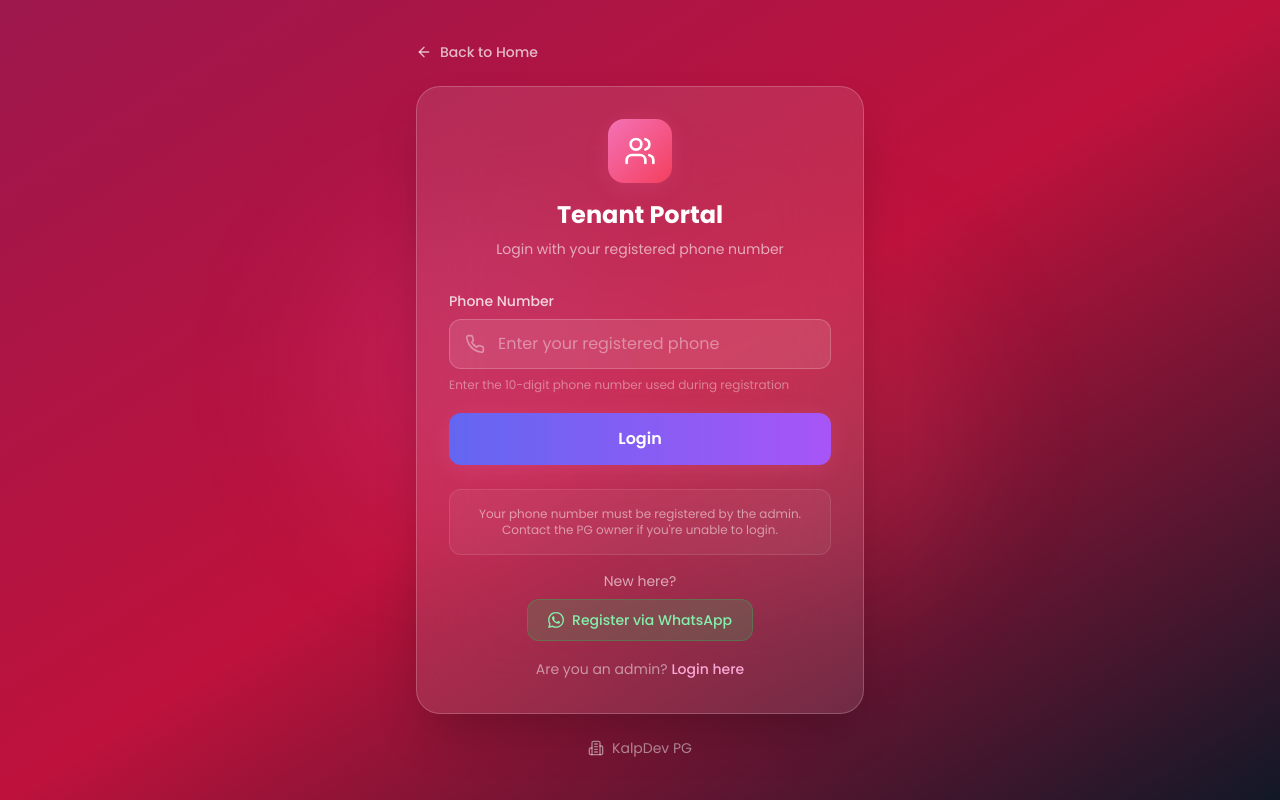
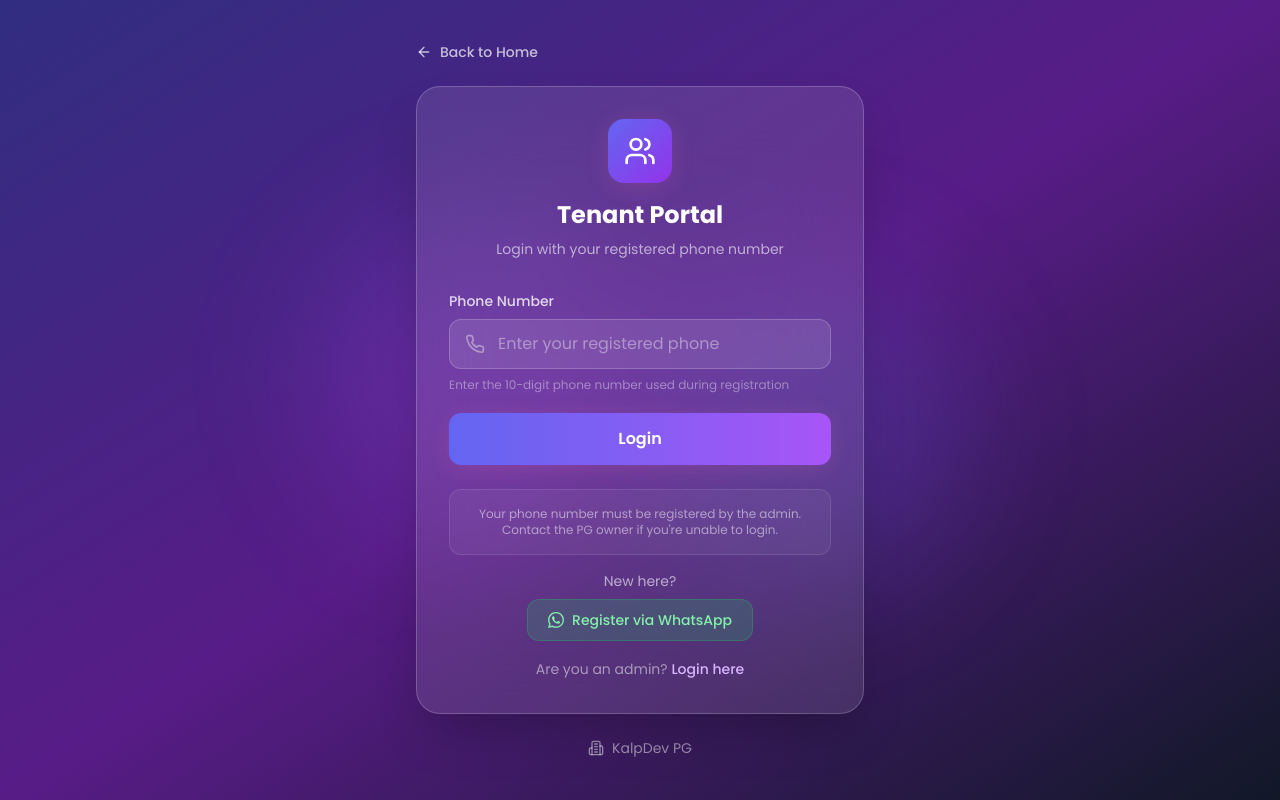
Before and after one commit to sjaiswal210-beep/kalpdevpgpune, a React (Vite) app: page /student/login in a window 1280 px wide. Built offline with nearby package versions, Linux system fonts and the light colour scheme; no server answers; the database is empty.

Commit message:
Revert login pages and tenant dashboard to original purple/indigo dark theme

```diff
--- a/src/pages/AdminLogin.jsx
+++ b/src/pages/AdminLogin.jsx
@@ -41,8 +41,8 @@ export default function AdminLogin() {
     <div className="min-h-screen font-poppins bg-gradient-to-br from-purple-900 via-indigo-900 to-gray-900 flex items-center justify-center p-4">
       {/* Background decoration */}
       <div className="absolute inset-0 overflow-hidden">
-        <div className="absolute top-1/4 left-1/4 w-96 h-96 bg-pink-500/20 rounded-full blur-3xl"></div>
-        <div className="absolute bottom-1/4 right-1/4 w-96 h-96 bg-rose-500/20 rounded-full blur-3xl"></div>
+        <div className="absolute top-1/4 left-1/4 w-96 h-96 bg-purple-500/20 rounded-full blur-3xl"></div>
+        <div className="absolute bottom-1/4 right-1/4 w-96 h-96 bg-indigo-500/20 rounded-full blur-3xl"></div>
       </div>
 
       <motion.div
@@ -60,7 +60,7 @@ export default function AdminLogin() {
         <div className="bg-white/10 backdrop-blur-2xl border border-white/20 rounded-3xl p-8 shadow-2xl">
           {/* Header */}
           <div className="text-center mb-8">
-            <div className="w-16 h-16 mx-auto rounded-2xl bg-gradient-to-br from-pink-500 to-indigo-600 flex items-center justify-center mb-4 shadow-premium">
+            <div className="w-16 h-16 mx-auto rounded-2xl bg-gradient-to-br from-purple-500 to-indigo-600 flex items-center justify-center mb-4 shadow-premium">
               <Shield className="w-8 h-8 text-white" />
             </div>
             <h1 className="text-2xl font-bold text-white mb-2">Admin Portal</h1>
@@ -115,7 +115,7 @@ export default function AdminLogin() {
             <button
               type="submit"
               disabled={loading}
-              className="w-full py-3.5 bg-gradient-to-r from-pink-400 to-rose-400 text-white font-semibold rounded-xl hover:from-purple-600 hover:to-indigo-600 transition-all shadow-premium disabled:opacity-50 disabled:cursor-not-allowed"
+              className="w-full py-3.5 bg-gradient-to-r from-purple-500 to-indigo-500 text-white font-semibold rounded-xl hover:from-purple-600 hover:to-indigo-600 transition-all shadow-premium disabled:opacity-50 disabled:cursor-not-allowed"
             >
               {loading ? (
                 <span className="flex items-center justify-center gap-2">
--- a/src/pages/StudentDashboard.jsx
+++ b/src/pages/StudentDashboard.jsx
@@ -70,7 +70,7 @@ export default function StudentDashboard() {
       <header className="sticky top-0 z-50 bg-white/80 dark:bg-gray-800/80 backdrop-blur-xl border-b border-gray-100 dark:border-gray-700">
         <div className="max-w-5xl mx-auto px-4 py-4 flex items-center justify-between">
           <div className="flex items-center gap-3">
-            <div className="w-10 h-10 rounded-xl bg-gradient-to-br from-pink-400 to-rose-400 flex items-center justify-center">
+            <div className="w-10 h-10 rounded-xl bg-gradient-to-br from-purple-600 to-indigo-600 flex items-center justify-center">
               <Building2 className="w-5 h-5 text-white" />
             </div>
             <div>
@@ -101,7 +101,7 @@ export default function StudentDashboard() {
         <motion.div
           initial={{ opacity: 0, y: 20 }}
           animate={{ opacity: 1, y: 0 }}
-          className="bg-gradient-to-r from-pink-400 to-rose-400 rounded-3xl p-8 mb-8 text-white relative overflow-hidden"
+          className="bg-gradient-to-r from-purple-600 to-indigo-600 rounded-3xl p-8 mb-8 text-white relative overflow-hidden"
         >
           <div className="absolute top-0 right-0 w-64 h-64 bg-white/10 rounded-full -translate-y-1/2 translate-x-1/2"></div>
           <div className="relative">
@@ -145,8 +145,8 @@ export default function StudentDashboard() {
               onClick={() => setActiveTab(tab.id)}
               className={`flex items-center gap-2 px-4 py-2.5 rounded-xl text-sm font-medium whitespace-nowrap transition-all ${
                 activeTab === tab.id
-                  ? 'bg-pink-400 text-white shadow-premium'
-                  : 'bg-white dark:bg-gray-800 text-gray-600 dark:text-gray-300 hover:bg-pink-50 dark:hover:bg-gray-700'
+                  ? 'bg-purple-600 text-white shadow-premium'
+                  : 'bg-white dark:bg-gray-800 text-gray-600 dark:text-gray-300 hover:bg-purple-50 dark:hover:bg-gray-700'
               }`}
             >
               <tab.icon className="w-4 h-4" />
@@ -167,7 +167,7 @@ export default function StudentDashboard() {
               {/* Personal Info */}
               <div className="bg-white dark:bg-gray-800 rounded-2xl p-6 shadow-card">
                 <h3 className="font-semibold text-gray-900 dark:text-white mb-4 flex items-center gap-2">
-                  <User className="w-5 h-5 text-pink-500" />
+                  <User className="w-5 h-5 text-purple-600" />
                   Personal Information
                 </h3>
                 <div className="space-y-4">
@@ -185,7 +185,7 @@ export default function StudentDashboard() {
               {/* Room Info */}
               <div className="bg-white dark:bg-gray-800 rounded-2xl p-6 shadow-card">
                 <h3 className="font-semibold text-gray-900 dark:text-white mb-4 flex items-center gap-2">
-                  <BedDouble className="w-5 h-5 text-pink-500" />
+                  <BedDouble className="w-5 h-5 text-purple-600" />
                   Room Details
                 </h3>
                 <div className="space-y-4">
@@ -213,7 +213,7 @@ export default function StudentDashboard() {
             <div className="bg-white dark:bg-gray-800 rounded-2xl shadow-card overflow-hidden">
               <div className="p-6 border-b border-gray-100 dark:border-gray-700">
                 <h3 className="font-semibold text-gray-900 dark:text-white flex items-center gap-2">
-                  <CreditCard className="w-5 h-5 text-pink-500" />
+                  <CreditCard className="w-5 h-5 text-purple-600" />
                   Rent Payment History
                 </h3>
               </div>
@@ -280,7 +280,7 @@ export default function StudentDashboard() {
                         <tr key={i} className="hover:bg-gray-50 dark:hover:bg-gray-700/50">
                           <td className="px-6 py-4 text-sm font-medium text-gray-900 dark:text-white">{r.month}</td>
                           <td className="px-6 py-4 text-sm text-gray-600 dark:text-gray-300">{formatCurrency(r.totalBill)}</td>
-                          <td className="px-6 py-4 text-sm font-semibold text-pink-500 dark:text-pink-400">{formatCurrency(r.perPersonAmount)}</td>
+                          <td className="px-6 py-4 text-sm font-semibold text-purple-600 dark:text-purple-400">{formatCurrency(r.perPersonAmount)}</td>
                           <td className="px-6 py-4 text-sm text-gray-600 dark:text-gray-300">{r.occupants}</td>
                         </tr>
                       ))}
@@ -295,7 +295,7 @@ export default function StudentDashboard() {
             <div className="bg-white dark:bg-gray-800 rounded-2xl shadow-card overflow-hidden">
               <div className="p-6 border-b border-gray-100 dark:border-gray-700">
                 <h3 className="font-semibold text-gray-900 dark:text-white flex items-center gap-2">
-                  <Bell className="w-5 h-5 text-pink-500" />
+                  <Bell className="w-5 h-5 text-purple-600" />
                   Notices & Announcements
                 </h3>
               </div>
--- a/src/pages/StudentLogin.jsx
+++ b/src/pages/StudentLogin.jsx
@@ -35,11 +35,11 @@ export default function StudentLogin() {
   };
 
   return (
-    <div className="min-h-screen font-poppins bg-gradient-to-br from-pink-800 via-rose-700 to-gray-900 flex items-center justify-center p-4">
+    <div className="min-h-screen font-poppins bg-gradient-to-br from-indigo-900 via-purple-900 to-gray-900 flex items-center justify-center p-4">
       {/* Background decoration */}
       <div className="absolute inset-0 overflow-hidden">
-        <div className="absolute top-1/3 right-1/4 w-80 h-80 bg-rose-500/20 rounded-full blur-3xl"></div>
-        <div className="absolute bottom-1/3 left-1/4 w-80 h-80 bg-pink-500/20 rounded-full blur-3xl"></div>
+        <div className="absolute top-1/3 right-1/4 w-80 h-80 bg-indigo-500/20 rounded-full blur-3xl"></div>
+        <div className="absolute bottom-1/3 left-1/4 w-80 h-80 bg-purple-500/20 rounded-full blur-3xl"></div>
       </div>
 
       <motion.div
@@ -57,7 +57,7 @@ export default function StudentLogin() {
         <div className="bg-white/10 backdrop-blur-2xl border border-white/20 rounded-3xl p-8 shadow-2xl">
           {/* Header */}
           <div className="text-center mb-8">
-            <div className="w-16 h-16 mx-auto rounded-2xl bg-gradient-to-br from-pink-400 to-rose-500 flex items-center justify-center mb-4 shadow-premium">
+            <div className="w-16 h-16 mx-auto rounded-2xl bg-gradient-to-br from-indigo-500 to-purple-600 flex items-center justify-center mb-4 shadow-premium">
               <Users className="w-8 h-8 text-white" />
             </div>
             <h1 className="text-2xl font-bold text-white mb-2">Tenant Portal</h1>
@@ -137,7 +137,7 @@ export default function StudentLogin() {
           {/* Admin link */}
           <div className="mt-4 text-center">
             <Link to="/admin/login" className="text-sm text-white/50 hover:text-white/80 transition">
-              Are you an admin? <span className="text-pink-300 font-medium">Login here</span>
+              Are you an admin? <span className="text-purple-300 font-medium">Login here</span>
             </Link>
           </div>
         </div>
```
